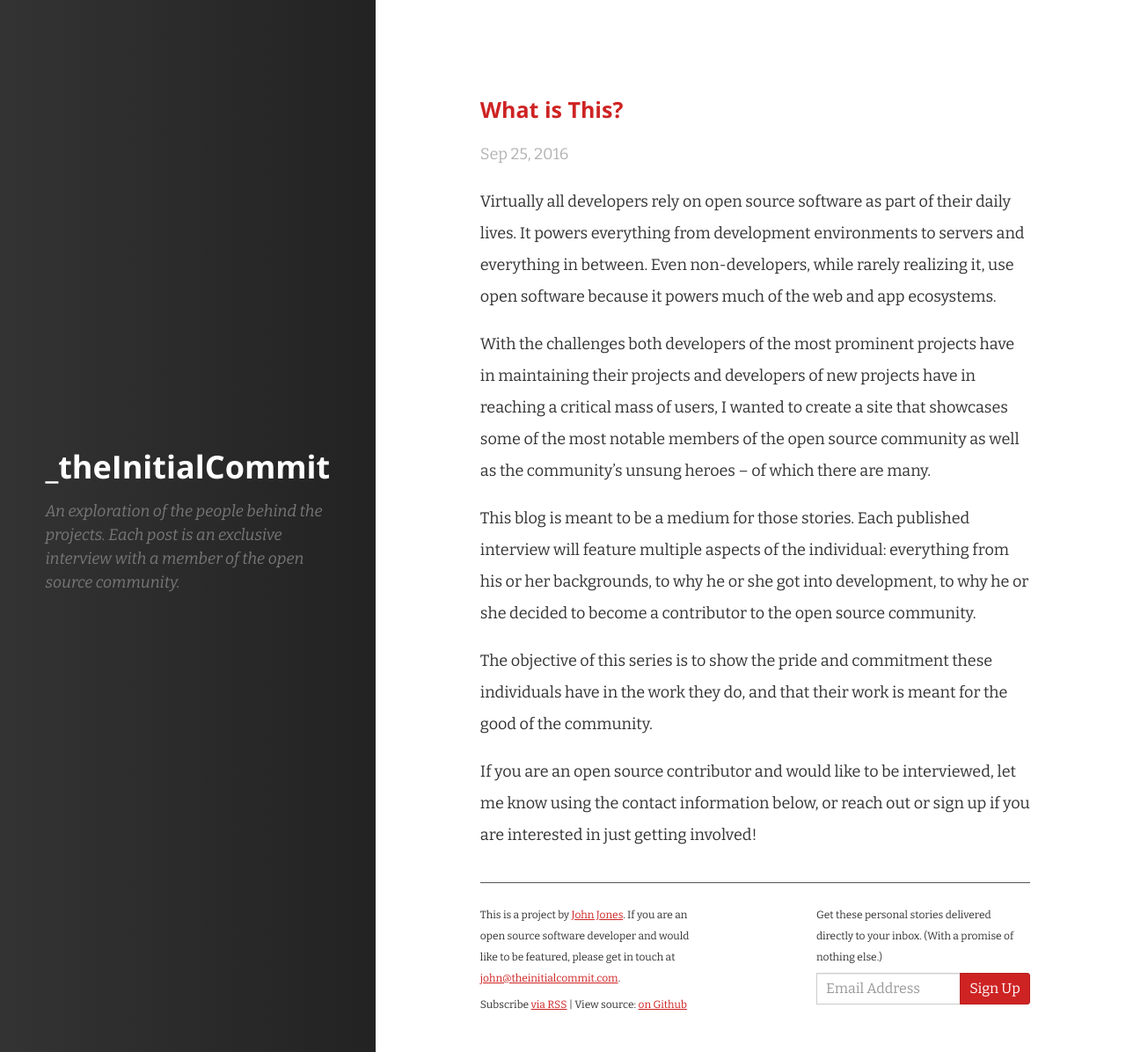
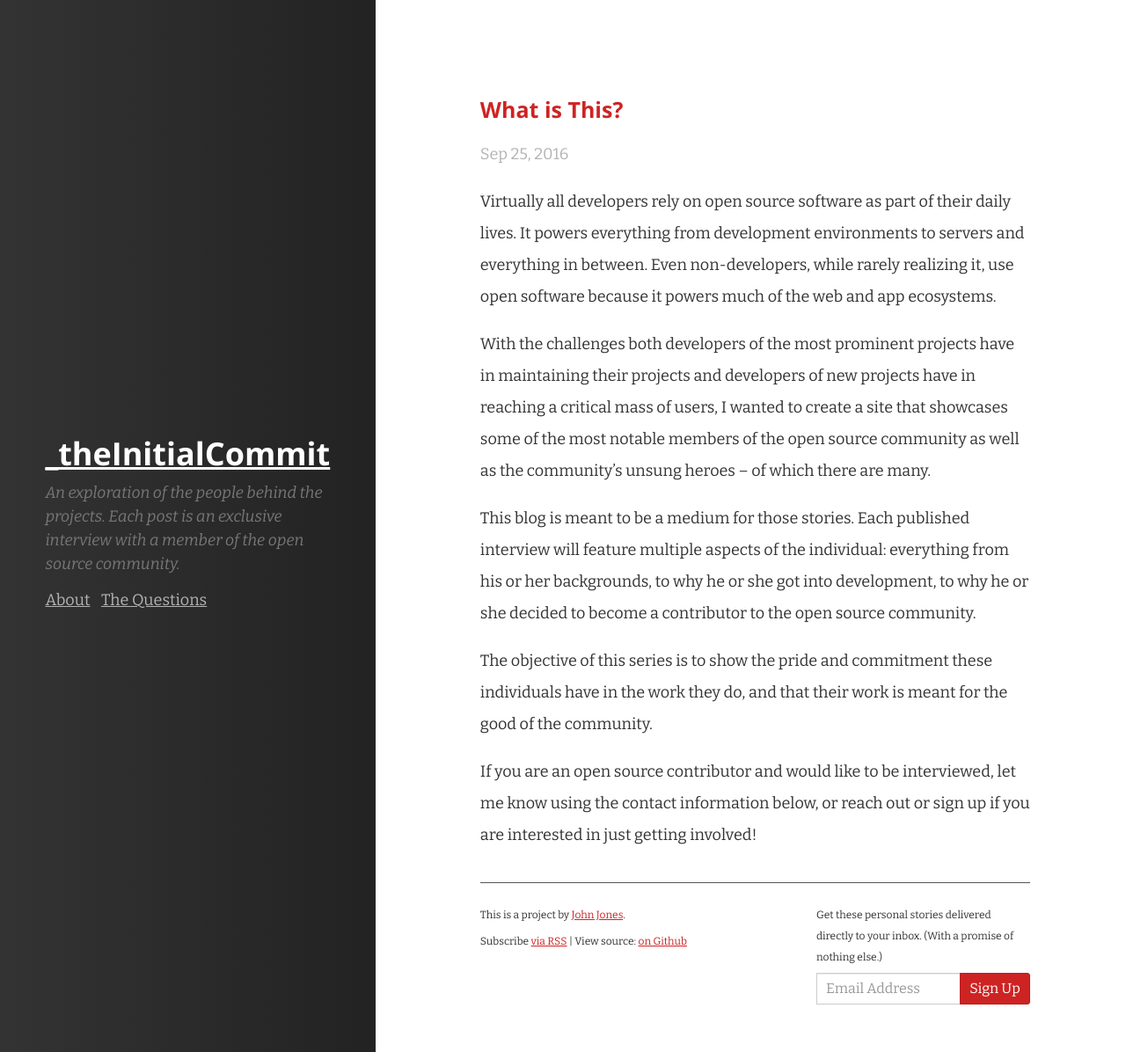
Before and after one commit to johnjones4/the-initial-commit, a Jekyll site: the page built from index.html, in a window 1280 px wide and 1196 px high. Shown: the whole window at 88% size. Built offline with Jekyll 4.4.1, drawn with Linux system fonts in a browser that asks for light colours; the list of posts is cut into pages by our own code.

Commit message:
added subpages

```diff
--- a/_layouts/default.html
+++ b/_layouts/default.html
@@ -13,7 +13,11 @@
         <header class="header-inner">
           <h1><a href="{{ site.baseurl }}/">{{ site.title }}</a></h1>
           <p class="description">{{ site.description }}</p>
-
+          <ul class="nav">
+            {% for link in site.pages %}{% if link.title %}
+              <li {% if page.url == link.url %}class="active"{% endif %}><a class="page-link" href="{{ link.url | prepend: site.baseurl }}">{{ link.title }}</a></li>
+            {% endif %}{% endfor %}
+          </ul>
         </header>
       </div>
       <div class="main col-md-6 col-md-offset-5">
@@ -23,16 +27,11 @@
         <footer class="site-footer">
           <div class="row">
             <div class="col-md-5">
-              <p>This is a project by <a href="https://johnjonesfour.com" target="_blank">John Jones</a>. If you are an open source software developer and would like to be featured, please get in touch at <a href="mailto:john@theinitialcommit.com">john@theinitialcommit.com</a>.</p>
+              <p>This is a project by <a href="https://johnjonesfour.com" target="_blank">John Jones</a>.</p>
               <p>
                 Subscribe <a href="{{ "/feed.xml" | prepend: site.baseurl }}">via RSS</a> |
                 View source: <a target="_blank" href="https://github.com/johnjones4/the-initial-commit">on Github</a>
               </p>
-              <ul class="nav">
-                {% for link in site.pages %}{% if link.title %}
-                  <li {% if page.url == link.url %}class="active"{% endif %}><a class="page-link" href="{{ link.url | prepend: site.baseurl }}">{{ link.title }}</a></li>
-                {% endif %}{% endfor %}
-              </ul>
             </div>
             <div class="col-md-5 col-md-offset-2 signup">
               <p>Get these personal stories delivered directly to your inbox. (With a promise of nothing else.)</p>
--- a/_layouts/page.html
+++ b/_layouts/page.html
@@ -2,7 +2,6 @@
 layout: default
 ---
 
-<h1>{{ page.title }}</h1>
 <article>
   <h1>{{ page.title }}</h1>
   <div>
--- a/css/main.scss
+++ b/css/main.scss
@@ -39,7 +39,7 @@ h1,h2,h3,h4,h5,h6 {
       margin-left: 0;
     }
     h1 {
-      margin: 0 0 0.5em 0;
+      margin: 0 0 0.3em 0;
       @media (max-width: 1400px) {
         font-size: floor(($font-size-base * 2));
       }
@@ -48,6 +48,7 @@ h1,h2,h3,h4,h5,h6 {
       }
       a {
         color: #fff;
+        text-decoration: underline;
       }
     }
     p {
@@ -55,9 +56,19 @@ h1,h2,h3,h4,h5,h6 {
       font-style: italic;
       line-height: 1.5em;
       margin: 0 0 0.5em 0;
-      a {
-        color: $gray-midlight;
-        text-decoration: underline;
+    }
+    .nav {
+      margin: 0;
+      padding: 0;
+      li {
+        margin: 0;
+        padding: 0 0.5em 0 0 ;
+        list-style: none;
+        display: inline;
+        a {
+          color: $gray-midlight;
+          text-decoration: underline;
+        }
       }
     }
   }
```
Also changed, not shown: about.md (added, +22 -0 lines), questions.md (added, +17 -0 lines).
